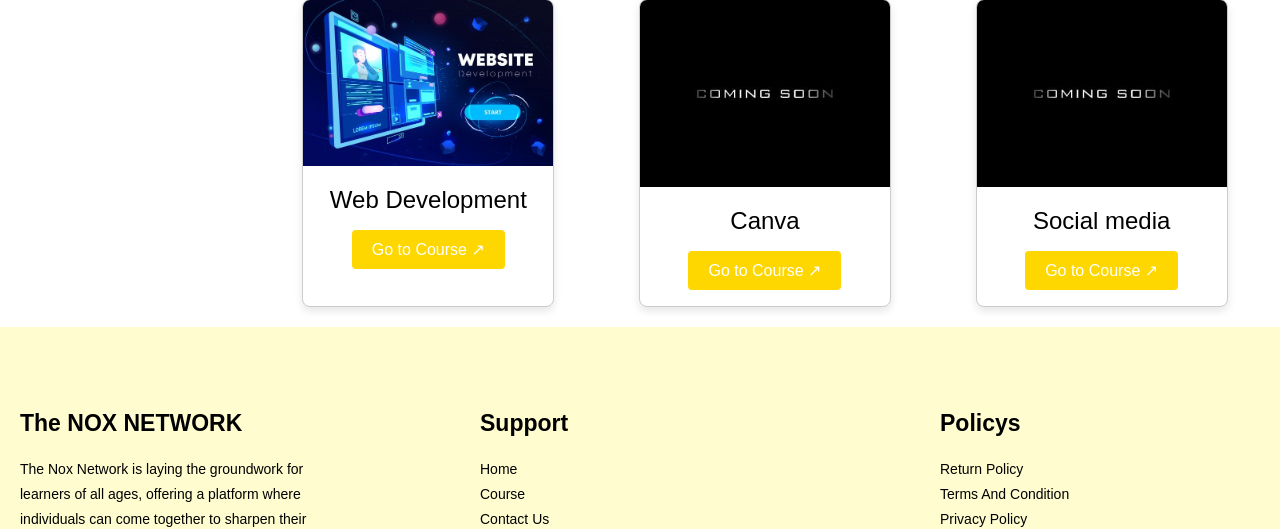
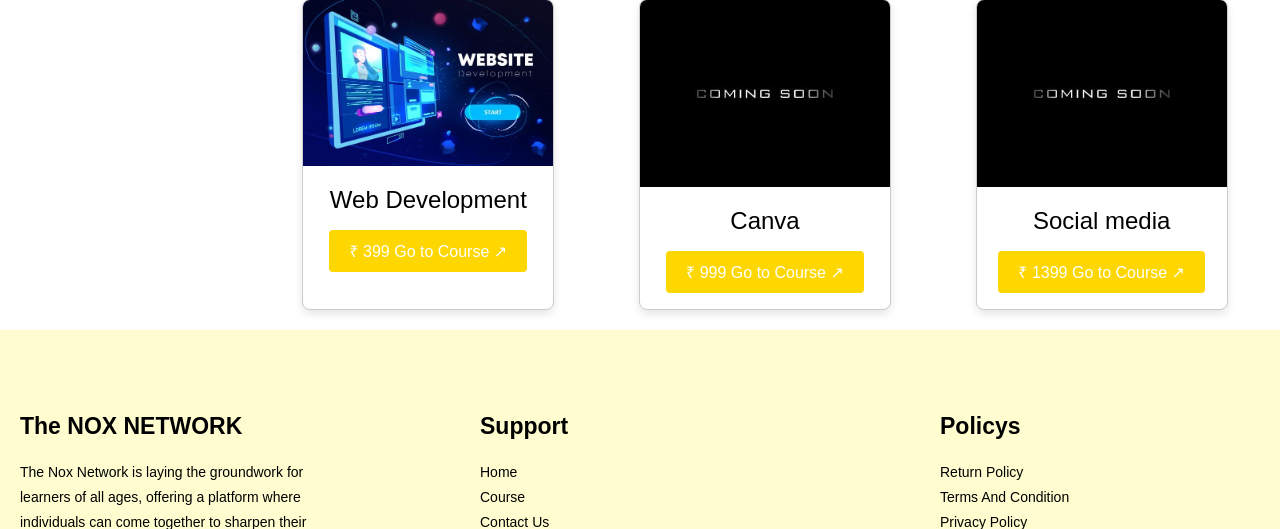
Before and after one commit to Akash8245/NoxNetwork, a Django app: template templates/dashboard/dashboard.html in a window 1280 px wide. Shown: the part 611-1140 px from the top of the page. Run offline with Django 5.2, Linux system fonts and the light colour scheme; the template is opened without the code that fills it: values that come from a table or form of the project are taken from there, others are empty; data comes from the database, SQL or seed files in the repository; both versions use the stored data as it was after the commit.

Commit message:
v2.0.0 Production minor changes

```diff
--- a/templates/dashboard/dashboard.html
+++ b/templates/dashboard/dashboard.html
@@ -535,21 +535,21 @@ button a.course-link:hover {
             <img src="{% static 'webdev.jpeg' %}" alt="Image 1">
             <div class="card-title">Web Development</div>
             <div class="card-buttons">
-                <button><a href="/course/1" class="course-link">Go to Course ↗</a></button>
+                <button><a href="/course/1" class="course-link">₹ 399 Go to Course ↗</a></button>
 
             </div>
         </div> <div class="card">
             <img src="{% static 'comming.jpeg' %}" alt="Image 1">
             <div class="card-title">Canva</div>
             <div class="card-buttons">
-                <button><a href="/course/2" class="course-link">Go to Course ↗</a></button>
+                <button><a href="/course/2" class="course-link">₹ 999 Go to Course ↗</a></button>
             </div>
         </div>
         <div class="card">
             <img src="{% static 'comming.jpeg' %}" alt="Image 2">
             <div class="card-title">Social media</div>
             <div class="card-buttons">
-                <button><a href="/course/3" class="course-link">Go to Course ↗</a></button>
+                <button><a href="/course/3" class="course-link">₹ 1399 Go to Course ↗</a></button>
             </div>
         </div>
      </div>
```
Also changed, not shown: base/settings.py (+10 -12 lines), README.md, db.sqlite3, 1 other file.
